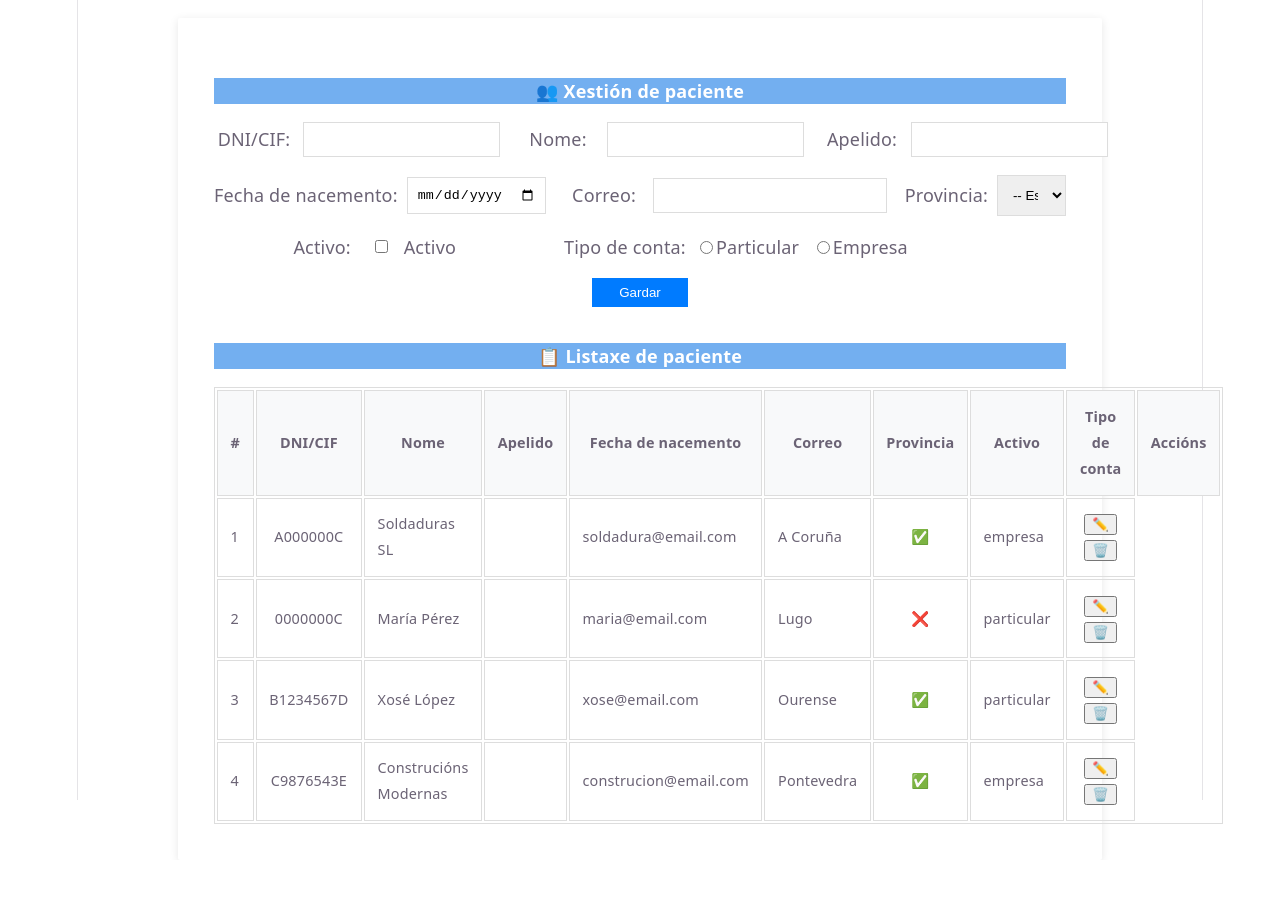
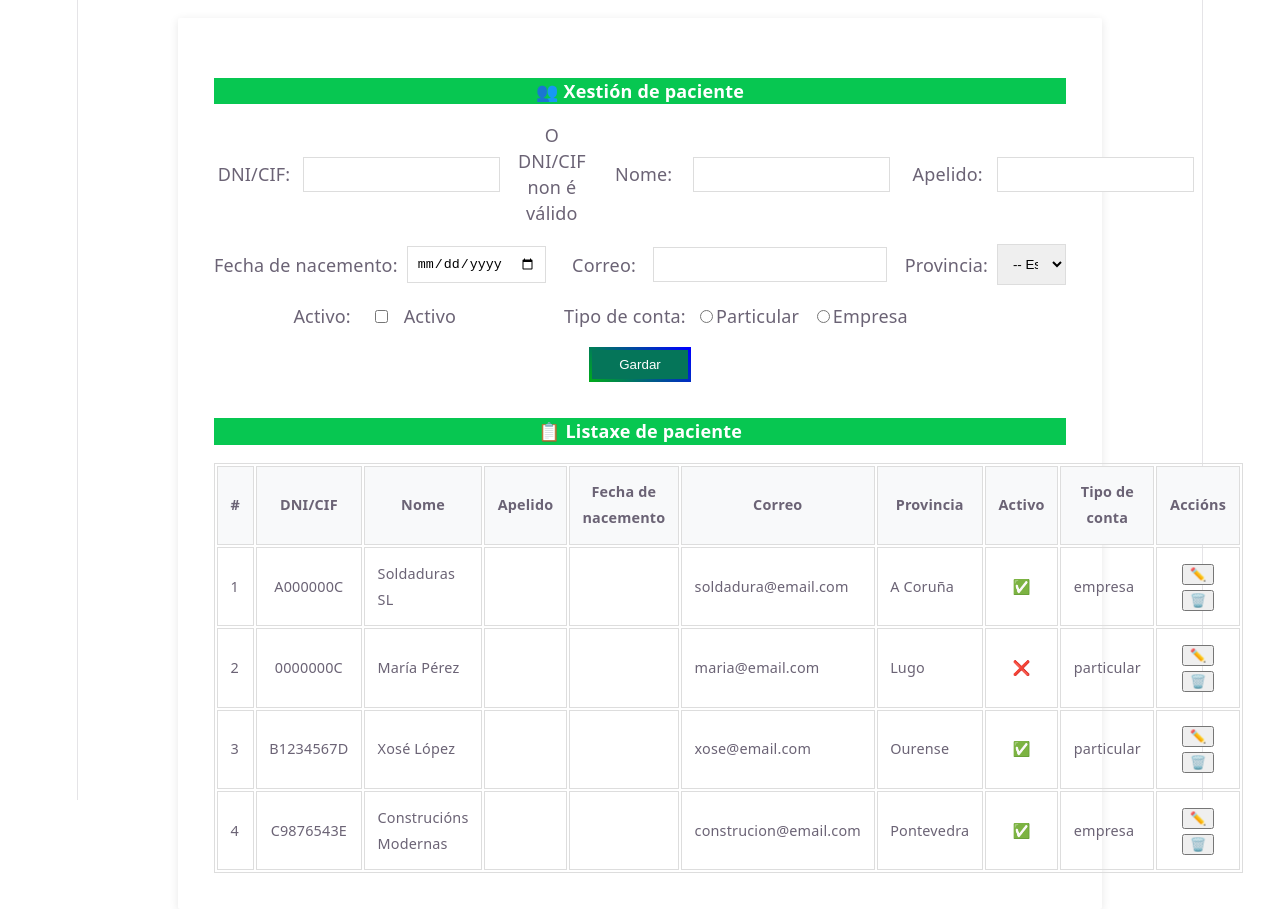
Before and after one commit to h0rge/lagoalvarez, a Vue app: page / in a window 1280 px wide. Before the commit the page ends 860 px from the top, so only its background shows below. Built offline with nearby package versions, Linux system fonts and the light colour scheme.

Commit message:
Engadido metodo de validación de DNI/CIF

```diff
--- a/src/components/xestionusuarios.vue
+++ b/src/components/xestionusuarios.vue
@@ -6,6 +6,9 @@
         <div class="campo campo-dni">
           <label>DNI/CIF:</label>
           <input v-model="novoPaciente.dni" type="text" required style="text-align: center;" />
+        </div>
+        <div v-if="validarDni">
+          <p class="error">O DNI/CIF non é válido</p>
         </div>
         <div class="campo campo-nome">
           <label>Nome:</label>
@@ -84,6 +87,7 @@
           <td style="text-align: center;">{{ u.dni }}</td>
           <td>{{ u.nome }}</td>
           <td>{{ u.apelido }}</td>
+          <td>{{ u.fechaNacemento }}</td>
           <td>{{ u.correo }}</td>
           <td>{{ u.provincia }}</td>
           <td style="text-align: center;">{{ u.activo ? "✅" : "❌" }}</td>
@@ -141,6 +145,21 @@ function eliminarPaciente(index) {
 function editarPaciente(index) {
   const paciente = paciente.value[index];   //carga os datos do paciente elixido no formulario
   Object.assign(novoPaciente, paciente);  // carga os datos do paciente no formulario recorda v-model do formulario é novoPaciente
+}
+
+//===================================================================================
+// Funciones auxiliares
+
+function validarDni() {
+  const dniregex = /^[0-9]{8}[A-Z]$/; // Expresión regular para validar el formato del DNI
+  return dniregex.test(novoPaciente.dni);
+}
+
+function validarDni2() {
+  const dniarray = ['T', 'R', 'W', 'A', 'G', 'M', 'Y', 'F', 'P', 'D', 'X', 'B', 'N', 'J', 'Z', 'S', 'Q', 'V', 'H', 'L', 'C', 'K', 'E'];
+  const numerosDni = novoPaciente.dni.slice(0, 8);
+  const letraDni = novoPaciente.dni.slice(8, 9);
+  return
 }
 
 </script>
@@ -232,9 +251,11 @@ form {
 }
 
 .btn-guardar {
-  background-color: #007bff;
+  background-color: #057559;
   color: white;
-  border: none;
+  border: 3px solid #00aa1c;
+  border-image: linear-gradient(45deg, #00aa1c, #0000ff) 1; /* Define los dos colores y el ángulo */
+  padding: 20px;
   padding: 0.4rem 1.5rem;
   border-radius: 0px;
   cursor: pointer;
@@ -243,7 +264,7 @@ form {
 }
 
 .btn-guardar:hover {
-  background-color: #0056b3;
+  background-color: #637a76;
   border-radius: 0px;
 }
 
@@ -284,7 +305,7 @@ th {
 h4 {
   margin-bottom: 1rem;
   font-weight: 600;
-  background-color: #73aff0;
+  background-color: #07c751;
   color: white;
 }
 
```
